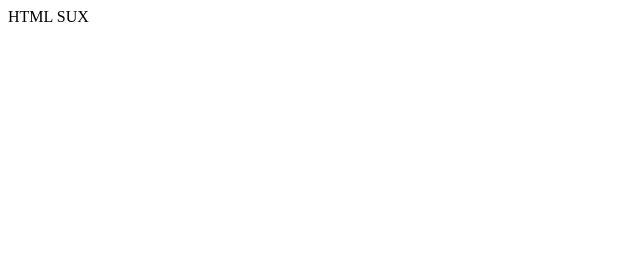
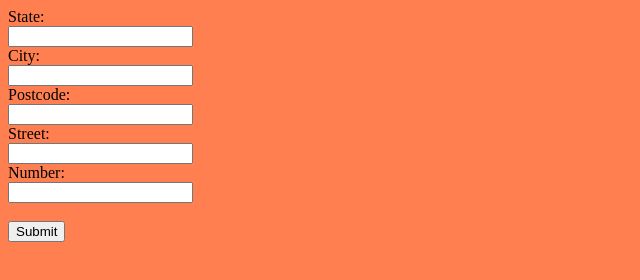
Before and after one commit to TheJongu/BigData_AdressValidation, a plain HTML site: page JS_Backend/index.html in a window 1280 px wide. Shown: the whole page, without its empty margins (0-640 px from the left). Drawn offline with Linux system fonts and the light colour scheme.

Commit message:
Update index.html

```diff
--- a/JS_Backend/index.html
+++ b/JS_Backend/index.html
@@ -6,7 +6,19 @@
     <meta name="viewport" content="width=device-width, initial-scale=1.0">
     <title>Document</title>
 </head>
-<body>
-    HTML SUX
+<body style="background-color:coral;">
+    <form>
+        <label for="State">State:</label><br>
+        <input type="text" id="State" name="State"><br>
+        <label for="City">City:</label><br>
+        <input type="text" id="City" name="City"><br>
+        <label for="Postcode">Postcode:</label><br>
+        <input type="text" id="Postcode" name="Postcode"><br>
+        <label for="Street">Street:</label><br>
+        <input type="text" id="Street" name="Street"><br>
+        <label for="Number">Number:</label><br>
+        <input type="text" id="Number" name="Number"><br><br>
+        <input type="submit" value="Submit">
+      </form>
 </body>
 </html>
```
